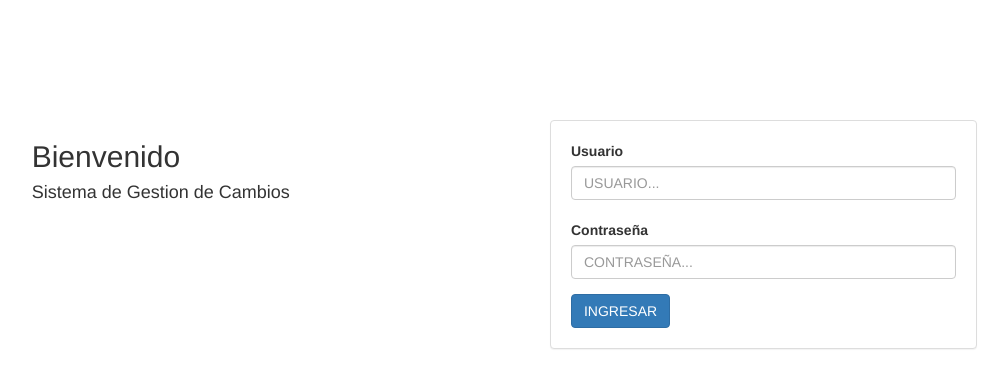
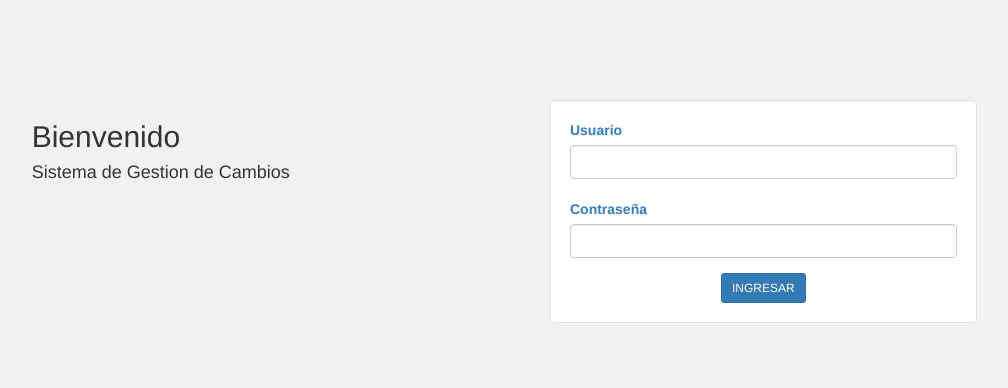
Before and after one commit to fernandezPablo/Trabajo-Final-de-Administracion-de-Recursos, a PHP site: page / in a window 1280 px wide. Shown: the top 388 px of the page, without its empty margins (90-1098 px from the left). Run offline with PHP 8.4, Linux system fonts and the light colour scheme.

Commit message:
Estilos modificados

```diff
--- a/View/assets/css/style.css
+++ b/View/assets/css/style.css
@@ -1,3 +1,11 @@
-.panelLogin{
-	padding: 20px;
+body {
+		background-color: #f1f1f1;
 }
+
+.login{
+		background-color: #ffffff;
+}
+
+.row{
+		margin-top: 100px; !important
+}
--- a/View/index.php
+++ b/View/index.php
@@ -1,35 +1,33 @@
 <!DOCTYPE html>
-<html lang="">
+<html lang="ES">
 	<head>
 		<meta charset="utf-8">
 		<meta http-equiv="X-UA-Compatible" content="IE=edge">
 		<meta name="viewport" content="width=device-width, initial-scale=1">
-		<title>Title Page</title>
+		<title>LOGIN - SISTEMA DE GESTION DE CAMBIOS</title>
 
 		<!-- Bootstrap CSS -->
 		<link rel="stylesheet" href="./assets/css/bootstrap.min.css">
 		<link rel="stylesheet" href="./assets/css/style.css">
 
-
 	</head>
 	<body>
 		<div class="container-fluid">
-		<br><br><br><br><br><br>
 			<div class="row">
 				<div class="col-md-4 col-md-offset-1">
 					<h2>Bienvenido</h2>
 					<h4>Sistema de Gestion de Cambios</h4>
 				</div>
-				<div class="col-md-4 col-md-offset-1 panel panel-default panelLogin">
-					<form action="" method="POST" role="form">
+				<div class="col-md-4 col-md-offset-1 panel panel-default well login">
+					<form action="#" method="POST" role="form">
 						<div class="form-group">
-							<label for="user">Usuario</label>
-							<input type="text" class="form-control" id="user" placeholder="USUARIO...">
+							<label for="user" class="text-primary">Usuario</label>
+							<input type="text" class="form-control" id="user" placeholder="">
 							<br>
-							<label for="pass">Contraseña</label>
-							<input type="password" class="form-control" id="pass" placeholder="CONTRASEÑA...">
+							<label for="pass" class="text-primary">Contraseña</label>
+							<input type="password" class="form-control" id="pass" placeholder="">
 						</div>
-						<button type="INGRESAR" class="btn btn-primary">INGRESAR</button>
+							<button type="INGRESAR" class="btn btn-primary btn-sm center-block">INGRESAR</button>
 					</form>
 				</div>
 			</div>
--- a/View/paneloperador.php
+++ b/View/paneloperador.php
@@ -22,7 +22,7 @@
 			<div class="row">
 				<div class="col-md-5 col-md-offset-1">
 					<h5>Solicitudes de Cambio</h5>
-					<div class="table-responsive panel panel-default">
+					<div class="table-striped table-responsive panel panel-default">
 						<table class="table table-hover">
 							<thead>
 								<tr>
@@ -46,7 +46,7 @@
 				</div>
 				<div class="col-md-5 ">
 					<h5>Información del Cambio</h5>
-					<div class="panel panel-default">
+					<div class="panel panel-default well">
 						<div class="row">
 							<div class="col-md-12">
 								<p>DESCRIPCION</p>
```
